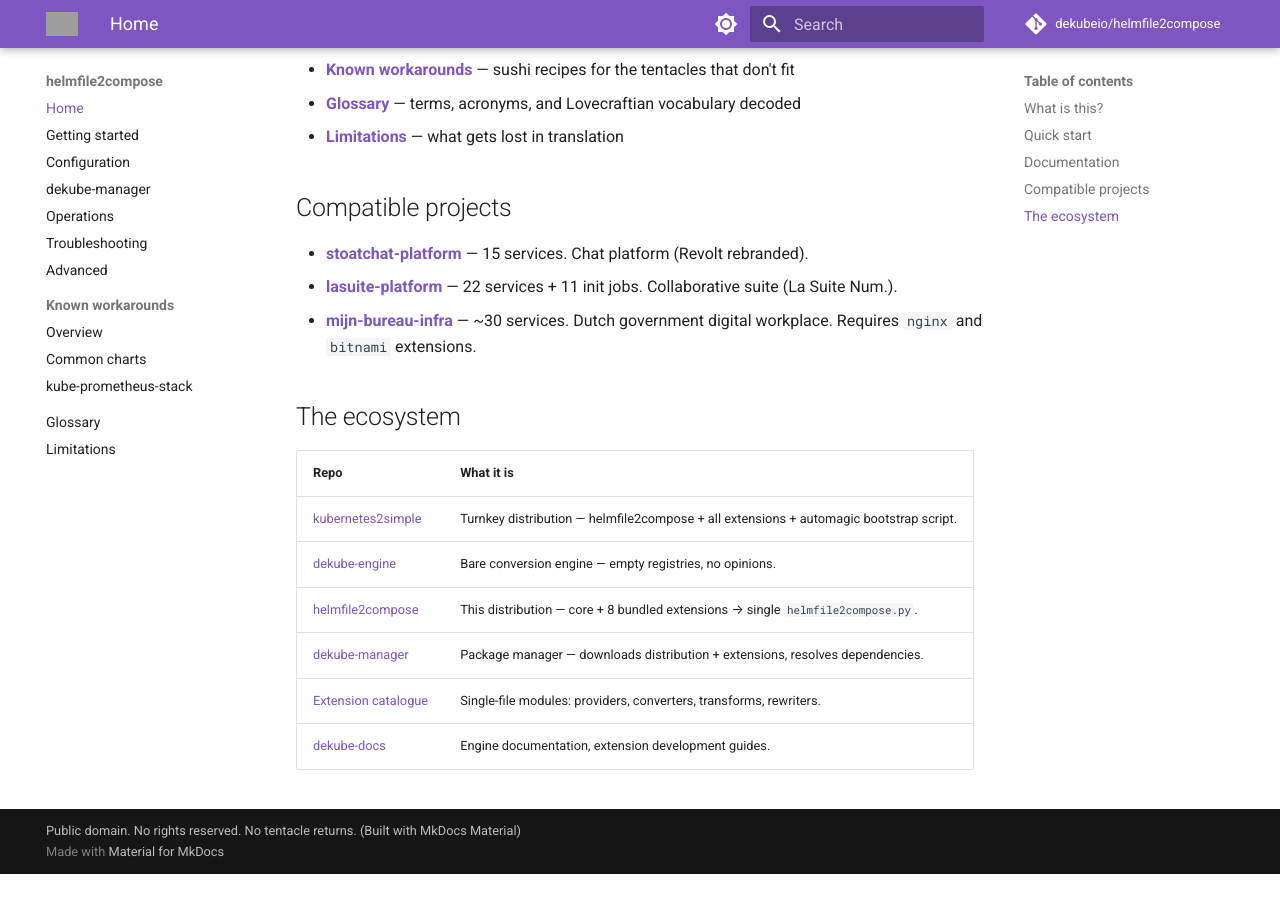
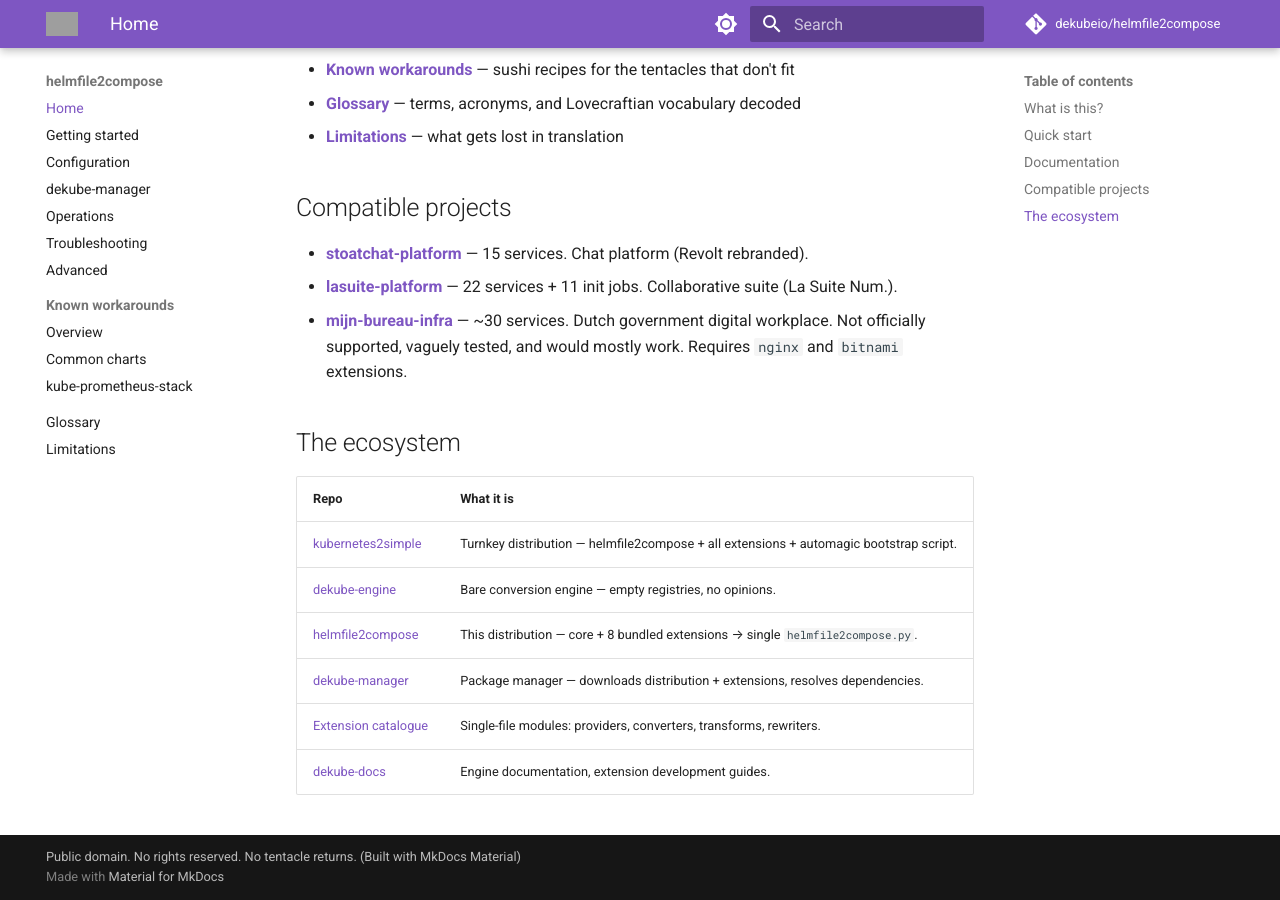
Before and after one commit to dekubeio/helmfile2compose-docs, an MkDocs documentation site: the page built from docs/index.md, in a window 1280 px wide and 900 px high, scrolled down 1148 px. Built offline with MkDocs 1.6.1 and Material for MkDocs 9.7.7, drawn with Linux system fonts in a browser that asks for light colours; comment, search, counter and statistics services are not loaded; before the commit the page ends 2022 px from its top, so only the background shows below that; grey boxes are pictures that could not be loaded.

Commit message:
docs: fix links

```diff
--- a/docs/index.md
+++ b/docs/index.md
@@ -42,7 +42,7 @@
 
 - **[stoatchat-platform](https://github.com/baptisterajaut/stoatchat-platform)** — 15 services. Chat platform (Revolt rebranded).
 - **[lasuite-platform](https://github.com/baptisterajaut/lasuite-platform)** — 22 services + 11 init jobs. Collaborative suite (La Suite Num.).
-- **[mijn-bureau-infra](https://github.com/numerique-gouv/mijn-bureau-infra)** — ~30 services. Dutch government digital workplace. Requires `nginx` and `bitnami` extensions.
+- **[mijn-bureau-infra](https://github.com/MinBZK/mijn-bureau-infra)** — ~30 services. Dutch government digital workplace. Not officially supported, vaguely tested, and would mostly work. Requires `nginx` and `bitnami` extensions.
 
 ## The ecosystem
 
```
